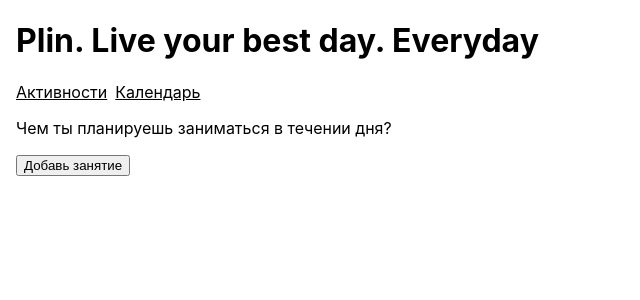
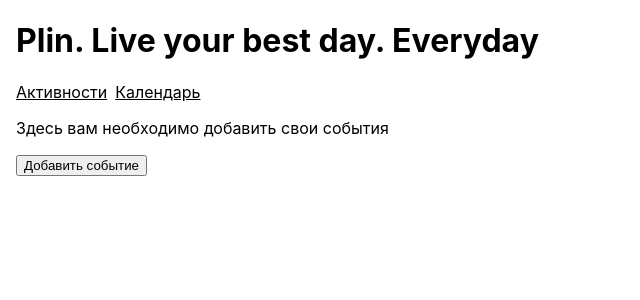
Before and after one commit to ICame4You/plin, a React (Create React App) app: page /activities in a window 1280 px wide. Shown: the top 300 px of the page, without its empty margins (0-640 px from the left). Built offline with nearby package versions, Linux system fonts and the light colour scheme.

Commit message:
Added calendar component, changed some strings

```diff
--- a/src/routes/activities/activities.component.jsx
+++ b/src/routes/activities/activities.component.jsx
@@ -20,8 +20,8 @@
   return (
     <div>
       <div>
-        <p>Чем ты планируешь заниматься в течении дня?</p>
-        <button onClick={openActivityForm}>Добавь занятие</button>
+        <p>Здесь вам необходимо добавить свои события</p>
+        <button onClick={openActivityForm}>Добавить событие</button>
       </div>
       {isActivityFormEnabled && (
         <div>
```
Also changed, not shown: src/routes/calendar/calendar.component.jsx (added).
